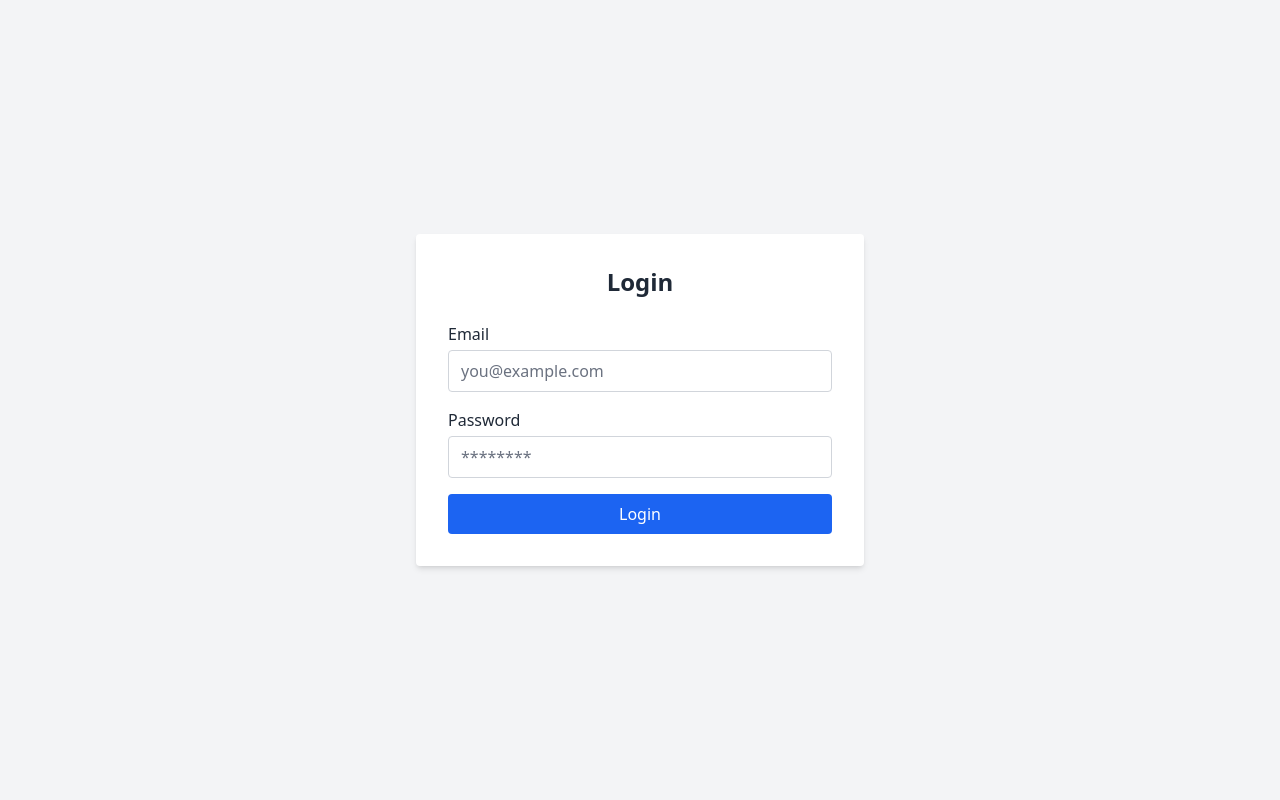
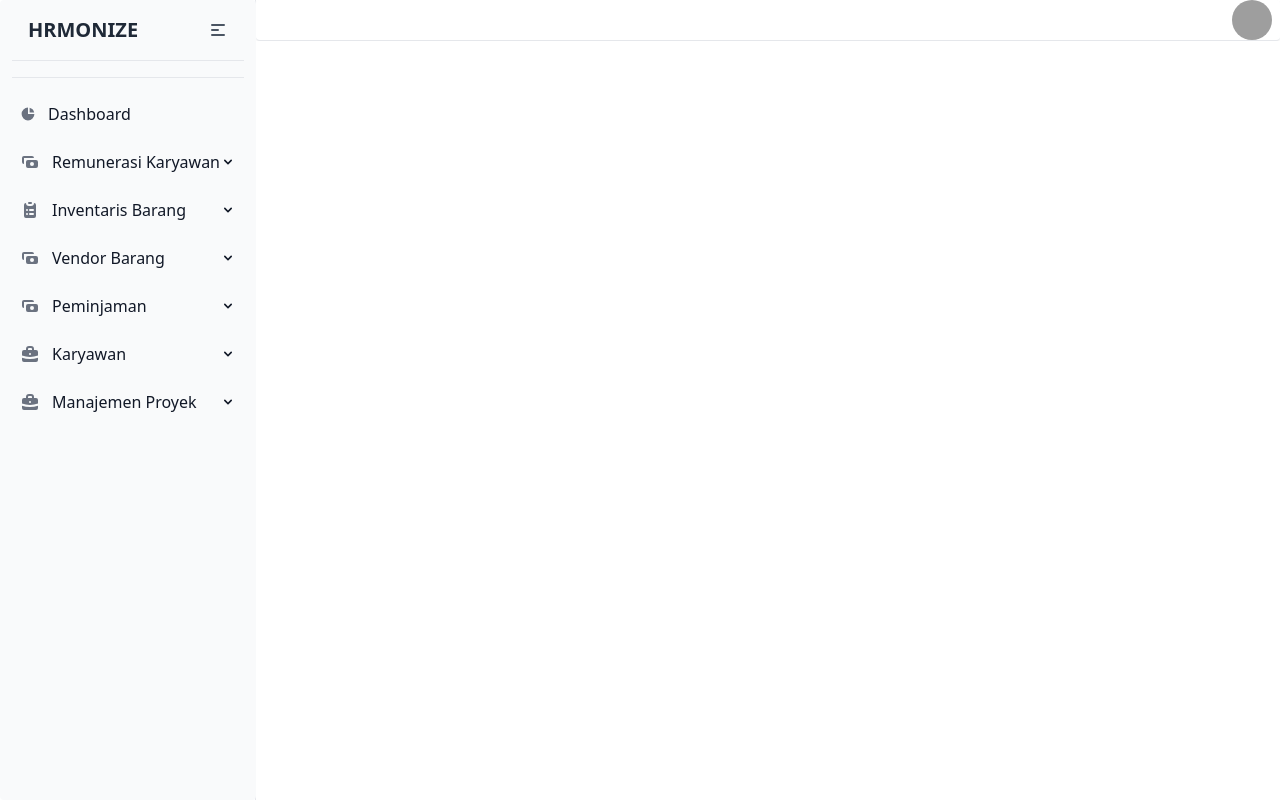
Before and after one commit to Erchwe/hris-wit-fe, a React app: page / in a window 1280 px wide. Before the commit this address led to /login. Built offline with nearby package versions, Linux system fonts and the light colour scheme; no server answers; grey boxes are pictures that could not be loaded; the HTML template or start-up script is replaced by a standard one.

Commit message:
login temporarily disabled

```diff
--- a/src/App.tsx
+++ b/src/App.tsx
@@ -40,7 +40,8 @@ console.log('DEBUG: VITE_API_BASE_URL resolved to:', import.meta.env.VITE_API_BA
 function App() {
     return (
         <Routes>
-            <Route path="/" element={<Navigate to="/login" replace />} />
+            {/* <Route path="/" element={<Navigate to="/login" replace />} /> */}
+            <Route path="/" element={<AppLayout />}></Route>
 
             <Route path="/login" element={<Login />} />
 
```
